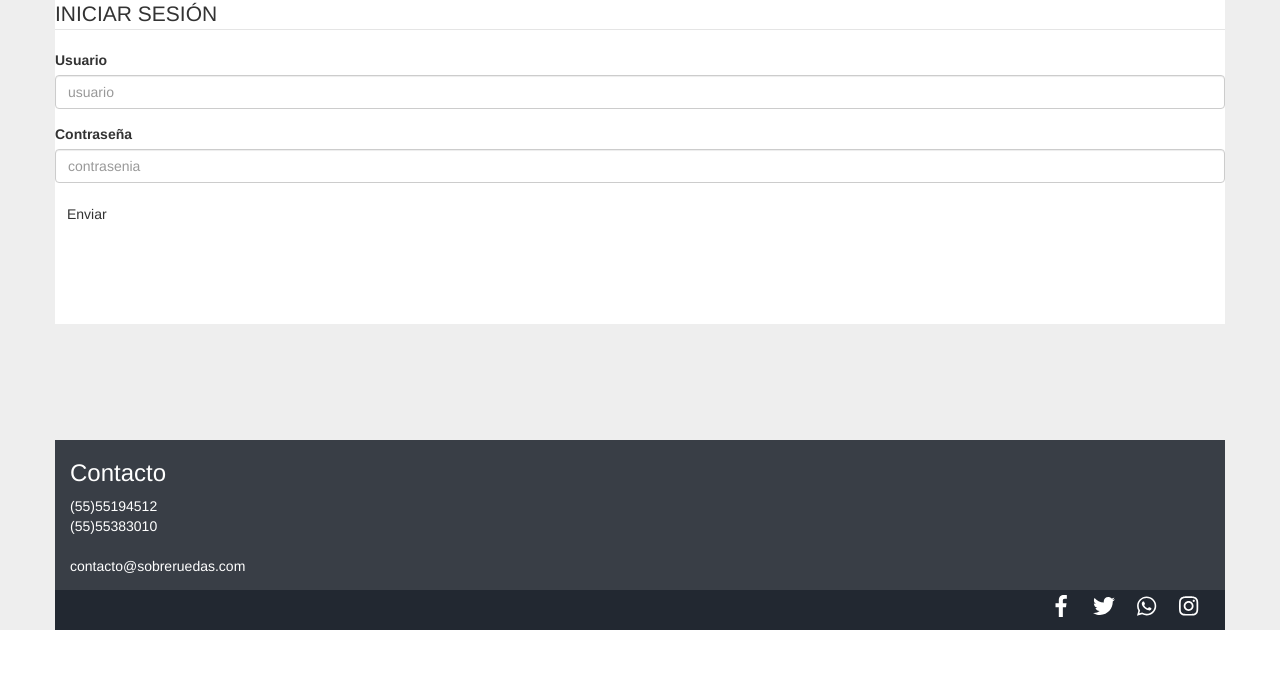
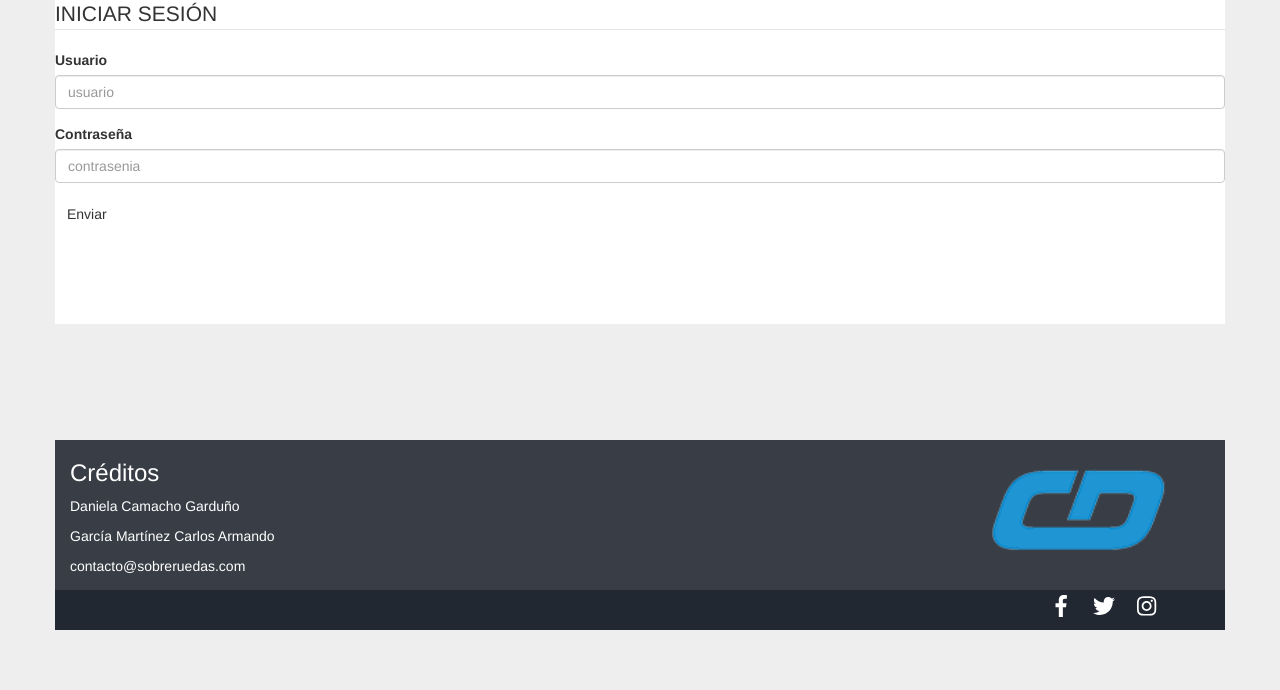
Before and after one commit to sorlac001/proyecto_web_sobreruedas, a PHP site: page /vista/login.php in a window 1280 px wide. Shown: the part 170-860 px from the top of the page. Before the commit the page ends 800 px from the top, so only its background shows below. Run offline with PHP 8.4, Linux system fonts and the light colour scheme.

Commit message:
Daniela:Face

```diff
--- a/vista/login.php
+++ b/vista/login.php
@@ -80,46 +80,44 @@
 </section>
 
 <footer>
-  <div class="footer-superior">
+   <div class="footer-superior">
     <div class="container f-superior">
       <div class="row">
         <div class="col-md-6">
-          <h3>Contacto</h3>
-          <a class="contacto-enlace" href="tel: //55194512" aria-label="contáctenos al teléfono +52 55 19 45 12">(55)55194512</a>
-          <br />
-          <a class="contacto-enlace" href="tel: //55383010" aria-label="contáctenos al teléfono +52 55 38 30 10">(55)55383010</a>
-          <br />
-          <br />
-          <a class="contacto-enlace" href="mailto:patriciahernandez.discapacitaodvisualesiap@yahoo.com.mx">contacto@sobreruedas.com</a>
+          <h3>Créditos</h3>
+          <p>Daniela Camacho Garduño</p>
+          <p>García Martínez Carlos Armando</p>
+          <a class="contacto-enlace" href="mailto:contacto@sobreruedas.com">contacto@sobreruedas.com</a>
+        </div>
+        <div class="col-md-6 text-right">
+          <img src="../img/japdf.png" class="img-footer" alt="Junta de Asistencia Privada del Distrito Federal">
         </div>
       </div>
+
     </div>
   </div>
   <div class="footer-inferior">
     <div class="container f-inferior">
       <div class="row">
         <div class="col-md-2 col-md-offset-10 text-right">
-
           <div class="btn-toolbar " role="toolbar" aria-label="Redes sociales">
             <div class="btn-group btn-social" role="group" aria-label="Facebook">
-              <a href="https://www.facebook.com/S0breRuedas/"><i class="fab fa-facebook-f"></i></a>
+              <a href="https://www.facebook.com/Sobre-Ruedas-172691316705792/?modal=admin_todo_tour"><i class="fab fa-facebook-f"></i></a>
             </div>
             <div class="btn-group btn-social" role="group" aria-label="Twitter">
-              <a href=""><i class="fab fa-twitter"></i></a>
-            </div>
-            <div class="btn-group btn-social" role="group" aria-label="Whatsapp">
-              <a href="#face"><i class="fab fa-whatsapp"></i></a>
+              <a href="https://twitter.com/submaro_77"><i class="fab fa-twitter"></i></a>
             </div>
             <div class="btn-group btn-social" role="group" aria-label="Instagram">
-              <a href="#face"><i class="fab fa-instagram"></i></a>
+              <a href="https://www.instagram.com/carlos_garcia_up/"><i class="fab fa-instagram"></i></a>
             </div>
           </div>
-
         </div>
       </div>
     </div>
   </div>
 </footer>
+
+
 <script src="../common/jquery/jquery-3.3.1.js"></script>
 <script src="../common/js/bootstrap.min.js"></script>
 <script src="../common/js/main.js"></script>
```
